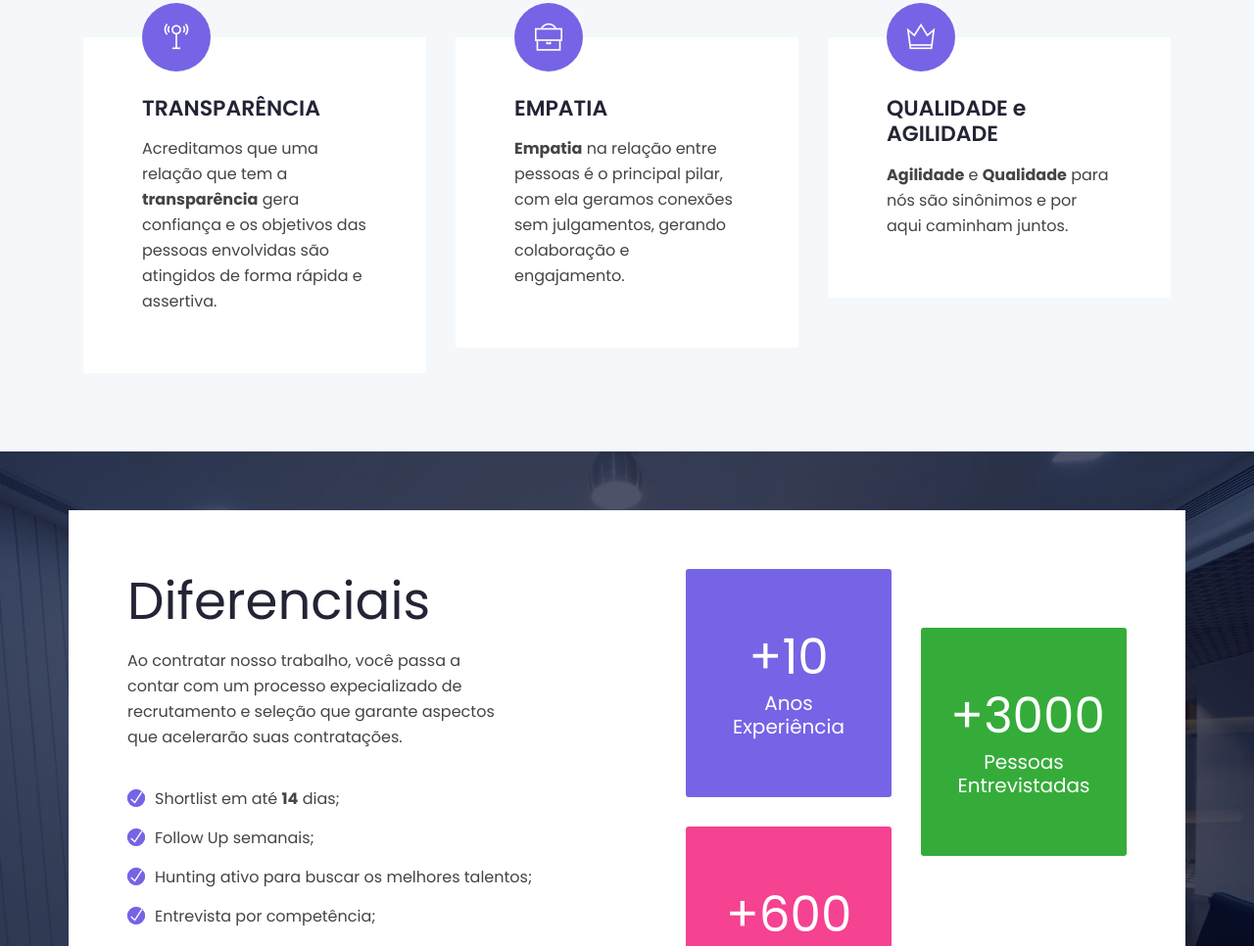
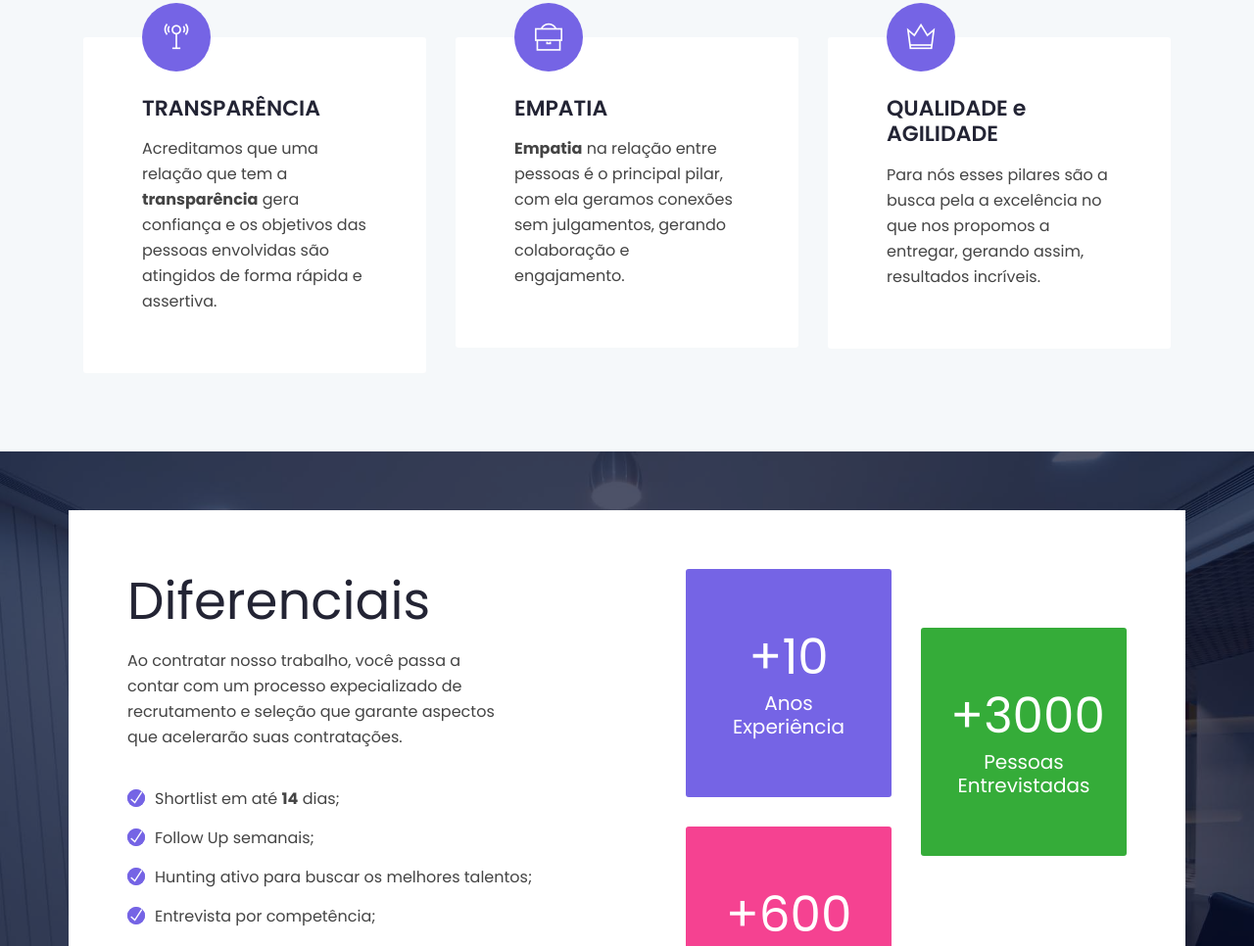
Before and after one commit to refactorpeople/about, a plain HTML site: page index.html in a window 1280 px wide. Shown: the part 1192-2158 px from the top of the page at 98% size. Drawn offline with Linux system fonts and the light colour scheme.

Commit message:
fix: change text of the pillar of quality and agility

```diff
--- a/index.html
+++ b/index.html
@@ -130,7 +130,7 @@
 						<div class="single-about single-about-bg">
 							<span class="ti-crown"></span>
 							<h4>QUALIDADE e AGILIDADE</h4>
-							<p><strong>Agilidade</strong> e <strong>Qualidade</strong> para nós são sinônimos e por aqui caminham juntos.</p>
+							<p>Para nós esses pilares são a busca pela a excelência no que nos propomos a entregar, gerando assim, resultados incríveis.</p>
 						</div>
 					</div><!--- END COL -->
 				</div><!--- END ROW -->
```
